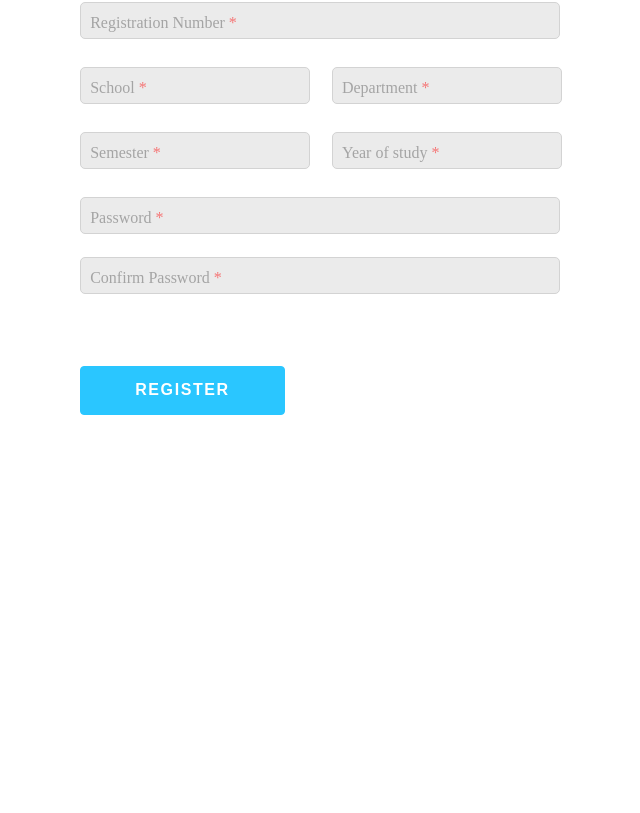
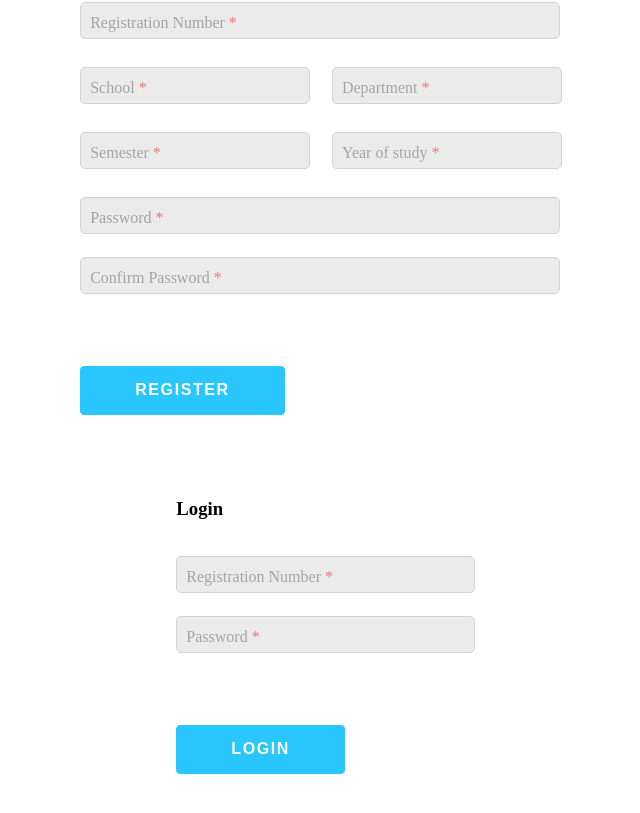
Before and after one commit to DennisRono/feepayment, a React (Create React App) app in the folder client/: page / in a window 1280 px wide. Shown: the part 391-1204 px from the top of the page, without its empty margins (332-972 px from the left). Before the commit the page ends 933 px from the top, so only its background shows below. Built offline with nearby package versions, Linux system fonts and the light colour scheme.

Commit message:
probably arm soil brother tide

```diff
--- a/client/src/routes/Auth.jsx
+++ b/client/src/routes/Auth.jsx
@@ -9,8 +9,8 @@ const auth = () => {
             <div class="contact-wrapper">
                 <div class="contFormSec">
                     <h2 class="contact-header">Fees Payment System</h2>
-                    <form action="contact.php" method="POST">
-                        <h3>Register to the system</h3>
+                    <form action="contact.php" method="POST" className="registration-form">
+                        <h3>Register</h3>
                         <div class="cont-group">
                             <div class="cont-gr-flex">
                                 <div class="contPut">
@@ -86,6 +86,24 @@ const auth = () => {
                         </div>
                         <input type="submit" value="register" name="contact" class="contact-btn"/>
                     </form>
+                    <form action="contact.php" method="POST" className="login-form">
+                        <h3>Login</h3>
+                        <div class="cont-group">
+                            <div class="user-input-wrp">
+                                <br/>
+                                <input id="id-input" type="text" onkeyup="this.setAttribute('value', this.value);" class="inputText" name="name" value=""/>
+                                <span class="floating-label">Registration Number <span style={{color: "red"}}>*</span></span>
+                            </div>
+                            <span id="id-err"></span>
+                            <div class="user-input-wrp">
+                                <br/>
+                                <input id="id-input" type="text" onkeyup="this.setAttribute('value', this.value);" class="inputText" name="website" value=""/>
+                                <span class="floating-label">Password <span style={{color: "red"}}>*</span></span>
+                            </div>
+                            <span id="id-err"></span>
+                        </div>
+                        <input type="submit" value="login" name="contact" class="contact-btn"/>
+                    </form>
                 </div>
             </div>
           </section>
--- a/client/src/styles/css/auth.css
+++ b/client/src/styles/css/auth.css
@@ -9,6 +9,9 @@
 .contact .contact-wrapper .contFormSec {
   margin-top: 3rem;
   margin-left: 25px;
+}
+.contact .contact-wrapper .contFormSec .login-form {
+  margin: 0 20%;
 }
 .contact .contact-wrapper .contFormSec form .cont-group {
   margin-bottom: 40px;
--- a/client/src/styles/scss/auth.scss
+++ b/client/src/styles/scss/auth.scss
@@ -9,6 +9,9 @@
         .contFormSec{
             margin-top: 3rem;
             margin-left: 25px;
+            .login-form{
+                margin: 0 20%;
+            }
             form{
                 .cont-group{
                     margin-bottom: 40px;
```
Also changed, not shown: 1 other file (tests, documents, lock files or other folders).
